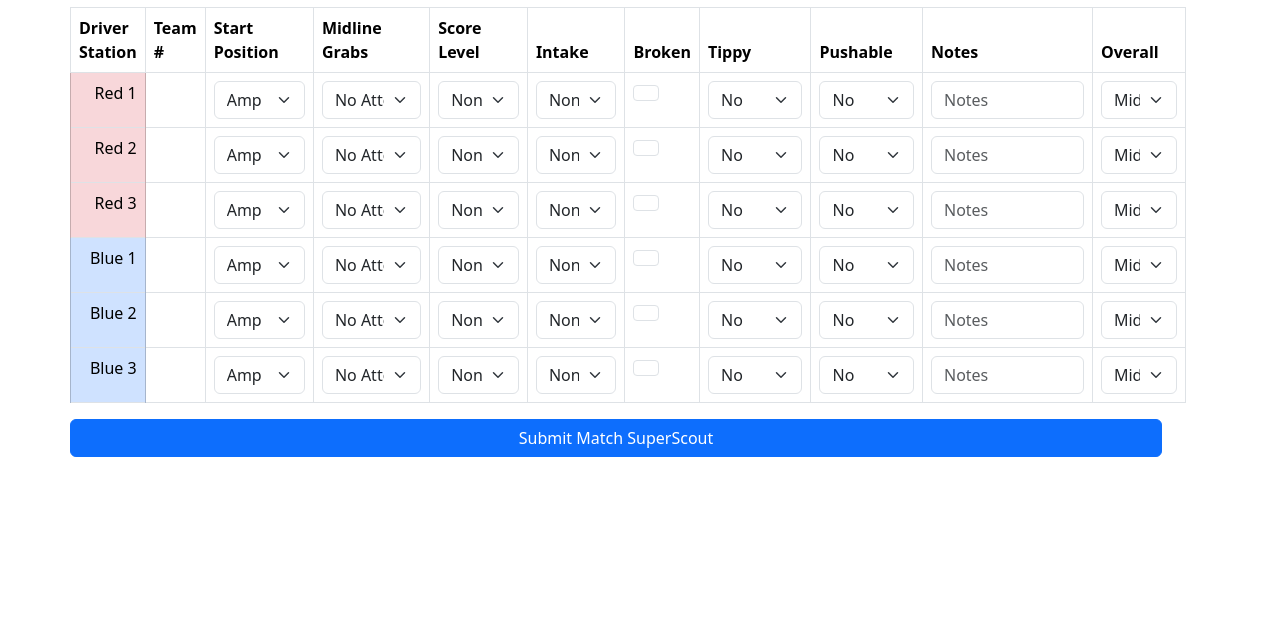
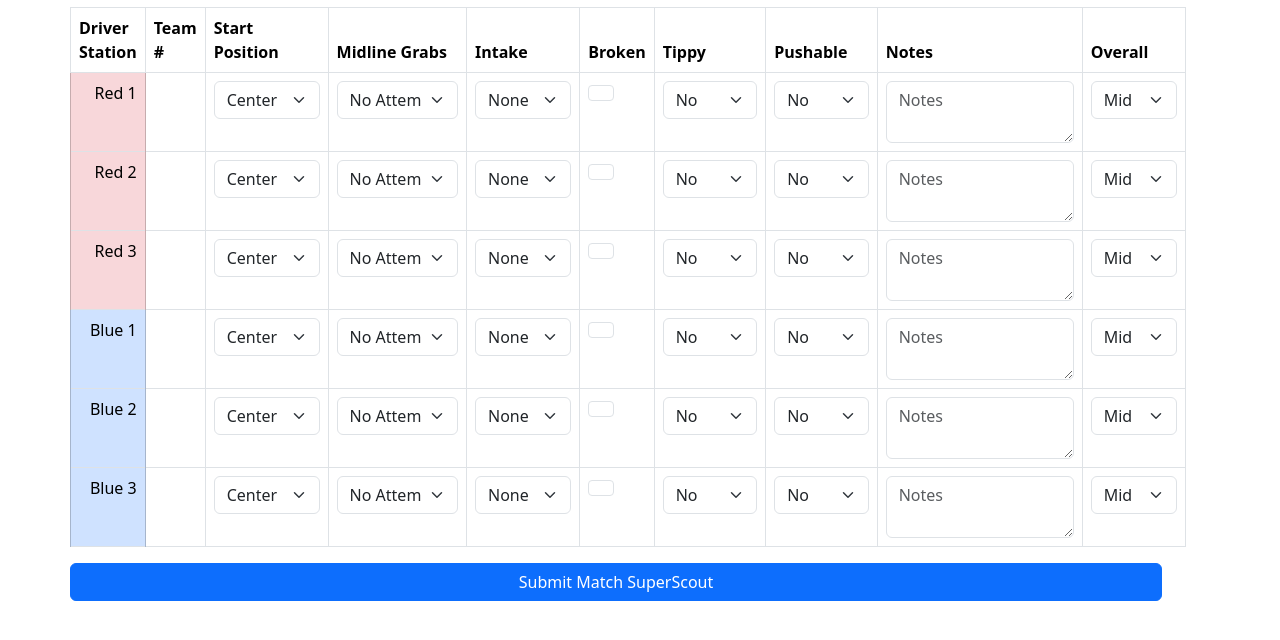
Before and after one commit to Jayjo007/ScoutingDataServer, a Flask app: page /superScout/scout in a window 1280 px wide. Shown: the part 91-731 px from the top of the page. Run offline with Flask 3, Linux system fonts and the light colour scheme; some libraries are stand-ins or nearby versions.

Commit message:
Removed scoreLevel from superScout, made notes a paragraph, and set Center to default position

```diff
--- a/app.py
+++ b/app.py
@@ -347,7 +347,7 @@ def processSuperScout(request, dsN):
     record.matchLevel = getCurrentMatchLevel()
     record.startPosition = request.form.get(dsN+"Position")
     record.midlineGrab = request.form.get(dsN+"Midline")
-    record.scoreLevel = request.form.get(dsN+"ScoreLevel")
+    record.scoreLevel = None
     record.intake = request.form.get(dsN+"Intake")
     broken = request.form.get(dsN+"Broken")
     if (broken=="true"):
--- a/templates/macros/superscoutmacros.html
+++ b/templates/macros/superscoutmacros.html
@@ -20,7 +20,7 @@
     <td>
         <select name="{{dsId}}Position" id="{{dsId}}Position" class="form-select" aria-label="Position">
             <option value="AMP">Amp</option>
-            <option value="CENTER">Center</option>
+            <option selected value="CENTER">Center</option>
             <option value="SOURCE">Source</option>
             <option value="NOSHOW">No Show</option>
         </select>
@@ -30,14 +30,6 @@
             <option value="0">No Attempt</option>
             <option value="1">Succeeded</option>
             <option value="-1">Failed</option>
-        </select>
-    </td>
-    <td>
-        <select name="{{dsId}}ScoreLevel" id="{{dsId}}ScoreLevel" class="form-select" aria-label="Score Level">
-            <option value="None">None</option>
-            <option value="Amp">Amp</option>
-            <option value="Speaker">Speaker</option>
-            <option value="Both">Both</option>
         </select>
     </td>
     <td>
@@ -66,12 +58,12 @@
         </select>
     </td>
     <td>
-        <input type="text" autocomplete="off" class="form-control" name="{{dsId}}Notes" id="{{dsId}}Notes" aria-describedby="notes" placeholder="Notes">
+        <textarea autocomplete="off" class="form-control" name="{{dsId}}Notes" id="{{dsId}}Notes" aria-describedby="notes" placeholder="Notes" rows="2"></textarea>
     </td>
     <td>
         <select name="{{dsId}}Overall" id="{{dsId}}Overall" class="form-select" aria-label="overall">
             <option value="BAD" style="background-color: rgb(255, 64, 64);">Bad</option>
-            <option value="BIG" style="background-color: #ffcccb;">Bid</option>
+            <option value="BID" style="background-color: #ffcccb;">Bid</option>
             <option value="MID" style="background-color: lightyellow;" selected>Mid</option>
             <option value="MOOD" style="background-color: lightgreen;">Mood</option>
             <option value="GOOD" style="background-color: aqua;">Good</option>
@@ -127,7 +119,6 @@
         N/A
     </td>
     {% endif %}
-    <td scope="col" class="text-center align-middle">{{ match.scoreLevel }}</th>
     <td scope="col" class="text-center align-middle">{{ match.intake }}</th>
     {% if match.broken == 0 %}
     <td class="table-success text-center  align-middle">
@@ -202,7 +193,6 @@
         {% endif %}
         <th scope="col">Start Position</th>
         <th scope="col">Midline Grabs</th>
-        <th scope="col">Score Level</th>
         <th scope="col">Intake</th>
         <th scope="col">Broken</th>
         <th scope="col" style="width: 10%">Tippy</th>
@@ -218,7 +208,6 @@
         <th scope="col" class="text-center">Match #</th>
         <th scope="col" class="text-center">Start Position</th>
         <th scope="col" class="text-center">Midline</th>
-        <th scope="col" class="text-center">Score Level</th>
         <th scope="col" class="text-center">Intake</th>
         <th scope="col" class="text-center">Broken?</th>
         <th scope="col" style="width: 10%" class="text-center">Tippy</th>
```
